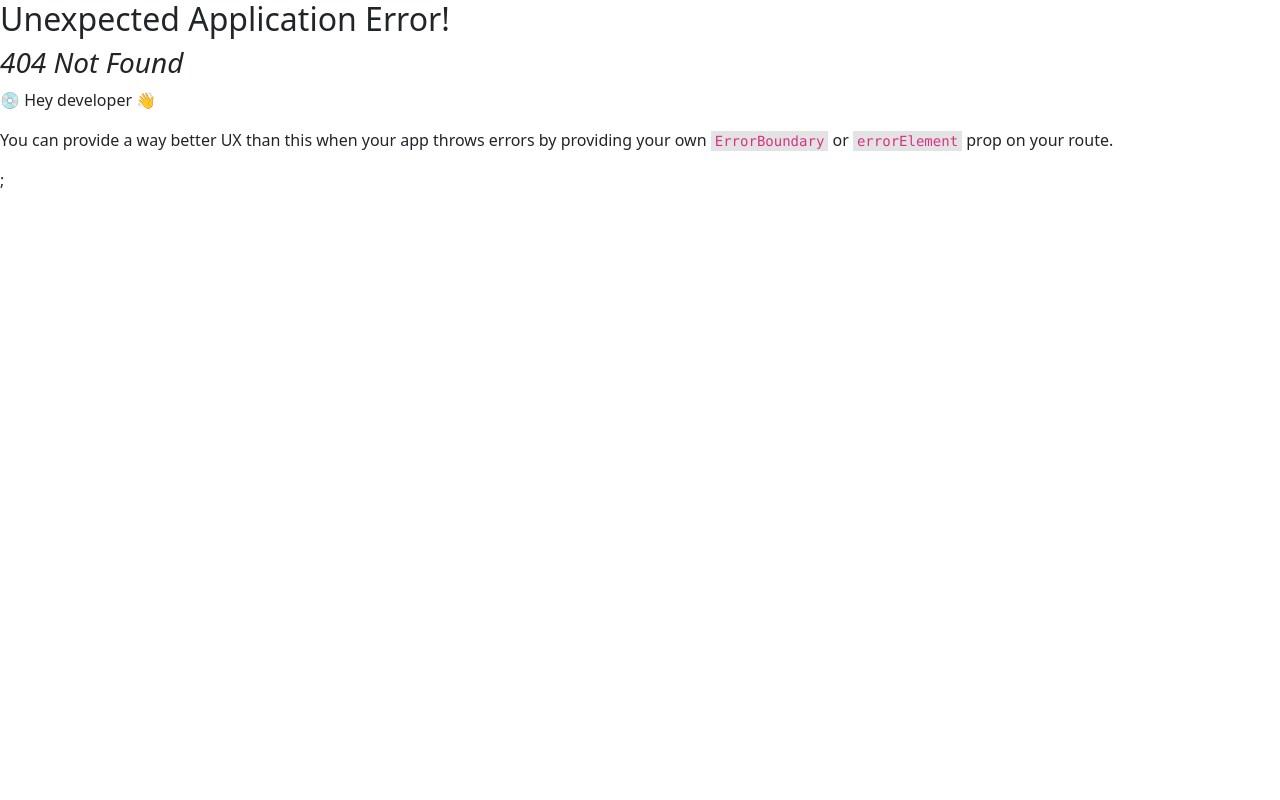
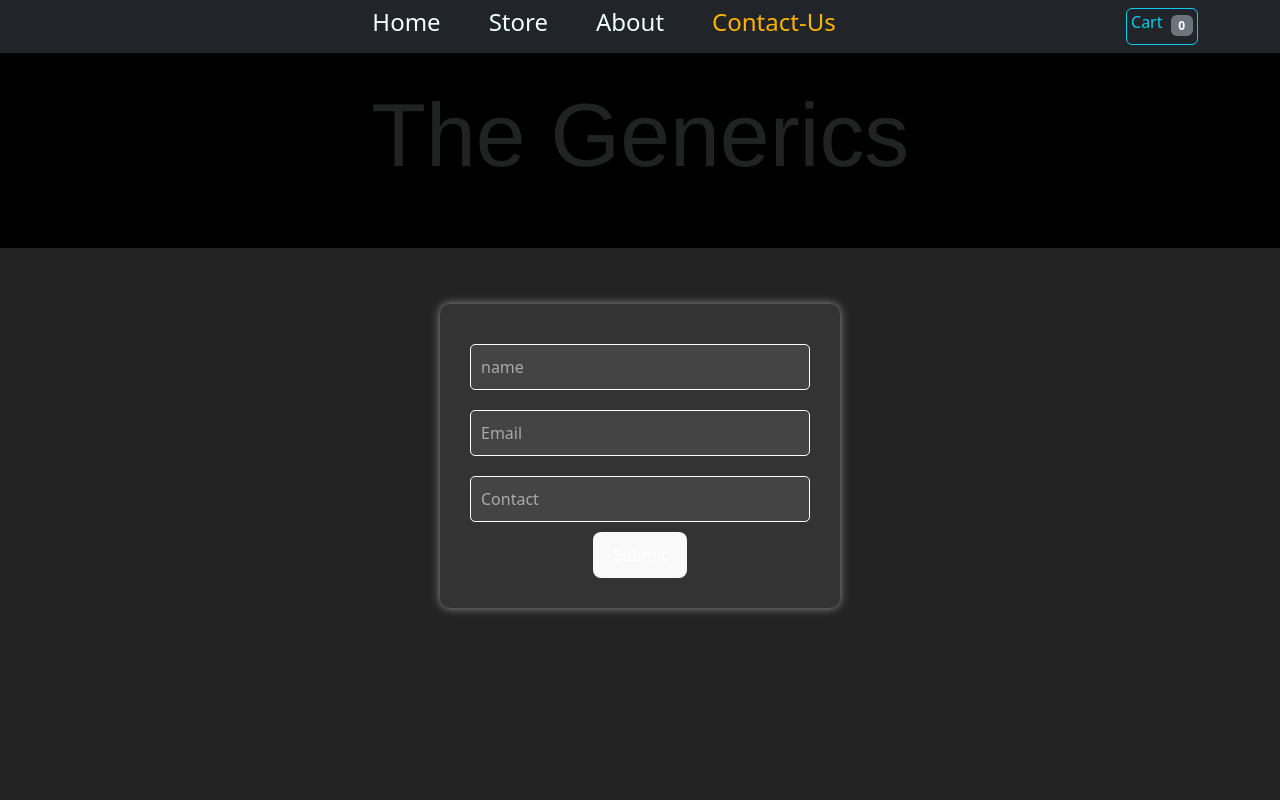
Before and after one commit to Divygupta208/EcommerceReact, a React (Vite) app: page /contact in a window 1280 px wide. Before the commit this address had no page. Shown: the top 800 px of the page. Built offline with nearby package versions, Linux system fonts and the light colour scheme.

Commit message:
added contact page and firebase configuration for storing user data

```diff
--- a/src/App.jsx
+++ b/src/App.jsx
@@ -6,6 +6,7 @@ import Store from "./pages/Store";
 import Home from "./pages/Home";
 
 import AboutPage from "./pages/AboutPage";
+import Contact from "./pages/Contact";
 
 const router = createBrowserRouter([
   {
@@ -15,6 +16,7 @@ const router = createBrowserRouter([
       { path: "", element: <Home /> },
       { path: "store", element: <Store /> },
       { path: "about", element: <AboutPage /> },
+      { path: "contact", element: <Contact /> },
     ],
   },
 ]);
--- /dev/null
+++ b/src/components/ContactMain.css
@@ -0,0 +1,54 @@
+.contact-main {
+  position: relative;
+  width: 100vw;
+  height: 100vh;
+  display: flex;
+  align-items: center;
+  justify-content: center;
+  background-color: #000000dc; /* Dark background color */
+}
+
+.contact-form {
+  background-color: #333; /* Darker background for the form */
+  padding: 30px;
+  border-radius: 10px;
+  box-shadow: 0 0 10px rgba(255, 255, 255, 0.5); /* Box shadow for a subtle lift effect */
+  margin-top: 7rem;
+  width: 25rem;
+  /* Center the form within its container */
+  display: flex;
+  flex-direction: column;
+  align-items: center;
+}
+
+/* Input styles */
+input {
+  width: 100%;
+  padding: 10px;
+  margin: 10px 0;
+  border: 1px solid #ffffff;
+  border-radius: 5px;
+  background-color: #444; /* Darker background for inputs */
+  color: #fff; /* Text color */
+}
+
+/* Placeholder text color */
+input::placeholder {
+  color: #aaa;
+}
+
+/* Submit button styles */
+button {
+  background-color: #ff6600; /* Orange button color */
+  color: #fff; /* Text color */
+  padding: 10px 20px;
+  border: none;
+  border-radius: 5px;
+  cursor: pointer;
+  font-size: 16px;
+}
+
+/* Hover effect for the button */
+button:hover {
+  background-color: #e55e00; /* Darker orange on hover */
+}
--- /dev/null
+++ b/src/components/ContactMain.jsx
@@ -0,0 +1,33 @@
+import React, { useContext, useRef } from "react";
+import "./ContactMain.css";
+import { Cart } from "./store/CartContext";
+const ContactMain = () => {
+  const { contactHandler } = useContext(Cart);
+  const nameRef = useRef();
+  const emailRef = useRef();
+  const phoneRef = useRef();
+
+  const addToContact = (event) => {
+    event.preventDefault();
+    const userObj = {
+      name: nameRef.current.value,
+      email: emailRef.current.value,
+      phone_no: phoneRef.current.value,
+    };
+
+    contactHandler(userObj);
+  };
+
+  return (
+    <div className="contact-main" onSubmit={addToContact}>
+      <form className="contact-form">
+        <input type="text" id="username" placeholder="name" ref={nameRef} />
+        <input type="text" id="email" placeholder="Email" ref={emailRef} />
+        <input type="text" id="phone" placeholder="Contact" ref={phoneRef} />
+        <button type="submit">Submit</button>
+      </form>
+    </div>
+  );
+};
+
+export default ContactMain;
--- /dev/null
+++ b/src/components/Navbar.css
@@ -0,0 +1,50 @@
+.active {
+  color: rgb(255, 179, 0);
+  overflow: hidden;
+}
+.active:hover {
+  color: rgb(255, 0, 0);
+}
+
+.inactive {
+  color: azure;
+  overflow: hidden;
+}
+.inactive:hover {
+  color: rgb(255, 255, 182);
+}
+.active:hover .nav-line {
+  background-color: #ffffff;
+  animation: linecurve 1s ease-in-out;
+  height: 2px;
+  transform-origin: 0 0;
+}
+.inactive:hover .nav-line {
+  background-color: #ffffff;
+  animation: linecurve 1s ease-in-out;
+  height: 2px;
+  transform-origin: 0 0;
+}
+
+.nav-line {
+  width: 30px;
+  background-color: black;
+}
+
+@keyframes linecurve {
+  from {
+    transform: translateX(-10px);
+  }
+  0% {
+    width: 0%;
+  }
+  50% {
+    width: 100%;
+  }
+  100% {
+    width: 0%;
+  }
+  to {
+    transform: translateX(150px);
+  }
+}
--- a/src/components/NavbarComponent.jsx
+++ b/src/components/NavbarComponent.jsx
@@ -1,6 +1,7 @@
 import { useContext, useState } from "react";
 import { Badge, Button } from "react-bootstrap";
 import Container from "react-bootstrap/Container";
+import "./Navbar.css";
 import Nav from "react-bootstrap/Nav";
 import Navbar from "react-bootstrap/Navbar";
 import { Cart } from "./store/CartContext";
@@ -23,15 +24,43 @@ function NavbarComponent() {
     <>
       <Navbar bg="dark" data-bs-theme="dark" fixed="top">
         <Container>
-          <Nav className="mx-auto gap-4 navbar-collapsed">
-            <NavLink to="/">
+          <Nav className="mx-auto gap-5 navbar-collapsed">
+            <NavLink
+              to="/"
+              className={({ isActive }) => {
+                return isActive ? "active" : "inactive";
+              }}
+            >
               <h4>Home</h4>
+              <div className="nav-line"></div>
             </NavLink>
-            <NavLink to="/store">
+
+            <NavLink
+              to="/store"
+              className={({ isActive }) => {
+                return isActive ? "active" : "inactive";
+              }}
+            >
               <h4>Store</h4>
+              <div className="nav-line"></div>
             </NavLink>
-            <NavLink to="/about">
+            <NavLink
+              to="/about"
+              className={({ isActive }) => {
+                return isActive ? "active" : "inactive";
+              }}
+            >
               <h4>About</h4>
+              <div className="nav-line"></div>
+            </NavLink>
+            <NavLink
+              to="/contact"
+              className={({ isActive }) => {
+                return isActive ? "active" : "inactive";
+              }}
+            >
+              <h4>Contact-Us</h4>
+              <div className="nav-line"></div>
             </NavLink>
           </Nav>
           <Button
--- a/src/components/store/CartContext.jsx
+++ b/src/components/store/CartContext.jsx
@@ -61,6 +61,29 @@ const CartContext = ({ children }) => {
     }
   };
 
+  const contactHandler = async (info) => {
+    try {
+      const response = await fetch(
+        "https://react-http-7951f-default-rtdb.firebaseio.com/users.json",
+        {
+          method: "POST",
+          body: JSON.stringify(info),
+          headers: { "Content-Type": "application/json" },
+        }
+      );
+
+      if (!response.ok) {
+        throw new Error(`Cannot Send Data . ${response.status}`);
+      }
+
+      const data = response.json();
+
+      console.log(data);
+    } catch (error) {
+      console.error("Error adding data", error.message);
+    }
+  };
+
   return (
     <Cart.Provider
       value={{
@@ -69,6 +92,7 @@ const CartContext = ({ children }) => {
         cart,
         setCart,
         addToCartHandler,
+        contactHandler,
       }}
     >
       {children}
--- /dev/null
+++ b/src/pages/Contact.jsx
@@ -0,0 +1,12 @@
+import React from "react";
+import ContactMain from "../components/ContactMain";
+
+const Contact = () => {
+  return (
+    <div>
+      <ContactMain />
+    </div>
+  );
+};
+
+export default Contact;
--- a/src/pages/Home.css
+++ b/src/pages/Home.css
@@ -9,11 +9,11 @@
   display: flex;
   flex-direction: column;
   gap: 20px;
-
+  margin-top: -20px;
   justify-content: center;
   align-items: center;
   height: 10rem;
-  background-color: black;
+  background-color: rgb(0, 0, 0);
 }
 
 .home-heading {
```
